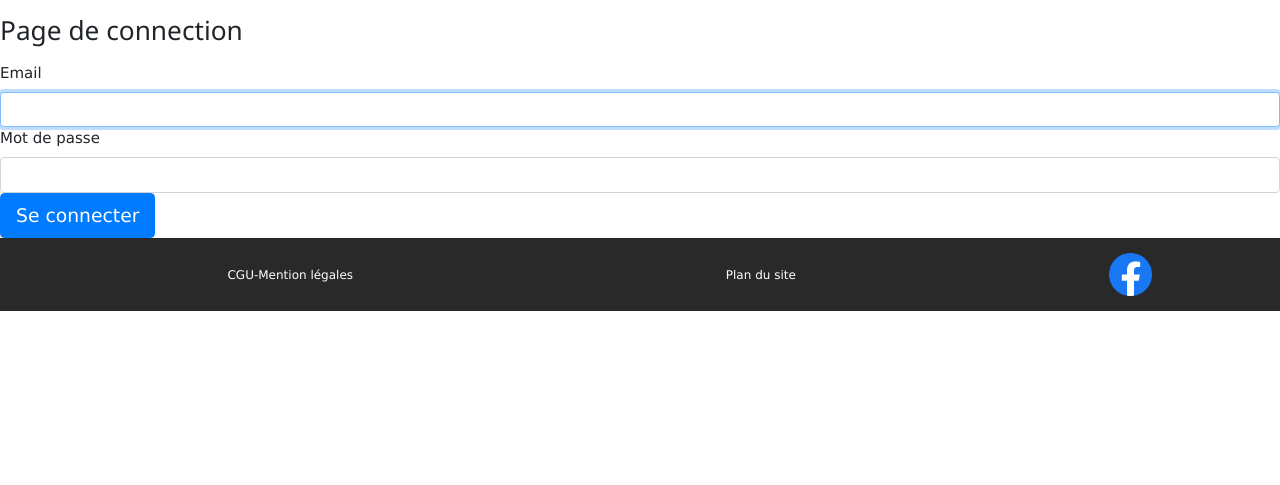
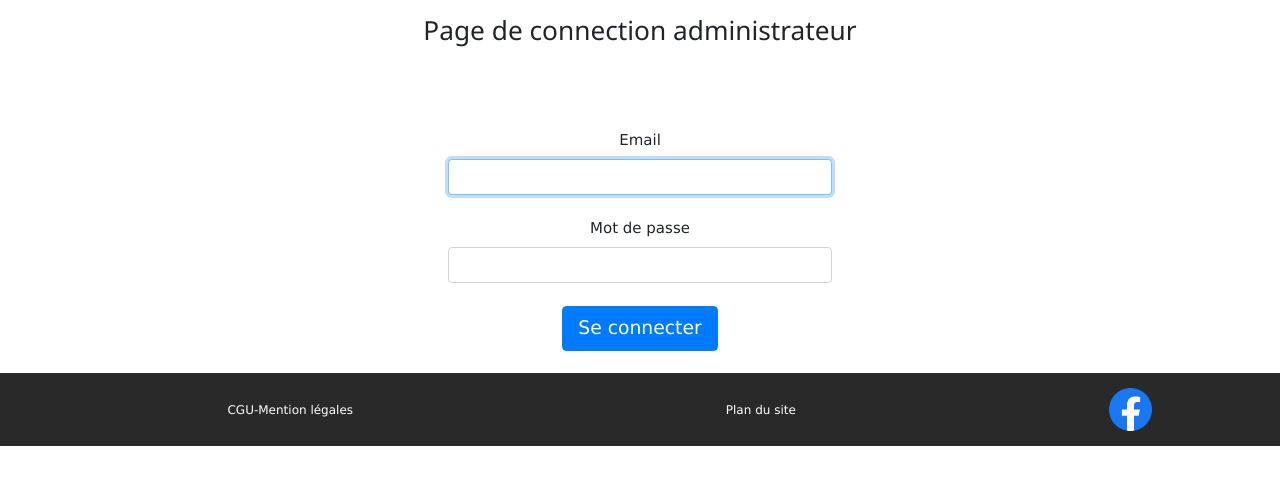
Before and after one commit to GomezGuillaume/Entreprise-Garcia, a Symfony app: template templates/security/login.html.twig in a window 1280 px wide. Shown: the part 75-560 px from the top of the page. Run offline with Twig, Linux system fonts and the light colour scheme; the template is opened without the code that fills it, so the values that code supplies are empty; some libraries are stand-ins or nearby versions.

Commit message:
modify content and form login

```diff
--- /dev/null
+++ b/public/css/login.scss
@@ -0,0 +1,4 @@
+.form{
+  width: 30%;
+  margin: 0 auto;
+}
--- a/public/css/style.scss
+++ b/public/css/style.scss
@@ -3,7 +3,7 @@
 @import "travaux";
 @import "realisations";
 @import "contact";
-
+@import "login";
 * {
   margin: 0;
 }
--- a/public/style.css
+++ b/public/style.css
@@ -169,6 +169,11 @@ a:hover {
   padding-bottom: 3%;
 }
 
+.form {
+  width: 30%;
+  margin: 0 auto;
+}
+
 * {
   margin: 0;
 }
--- a/templates/security/login.html.twig
+++ b/templates/security/login.html.twig
@@ -3,6 +3,10 @@
 
 
 {% block content %}
+
+    <h1 class="h3 mb-3 font-weight-normal text-center">Page de connection administrateur</h1>
+
+    <div class="form text-center pt-5">
     <form method="post">
         {% if error %}
             <div class="alert alert-danger">{{ error.messageKey|trans(error.messageData, 'security') }}</div>
@@ -10,16 +14,20 @@
 
         {% if app.user %}
             <div class="mb-3">
-            You are logged in as {{ app.user.username }}, <a href="{{ path('app_logout') }}">Logout</a>
+                You are logged in as {{ app.user.username }}, <a href="{{ path('app_logout') }}">Se déconnecter</a>
             </div>
         {% endif %}
 
-    <h1 class="h3 mb-3 font-weight-normal">Page de connection</h1>
+        <div class="pt-4">
         <label for="inputEmail">Email</label>
-    <input type="email" value="{{ last_username }}" name="email" id="inputEmail" class="form-control" required autofocus>
+        <input type="email"
+               value="{{ last_username }}" name="email" id="inputEmail" class="form-control" required autofocus>
+        </div>
 
+        <div class="pt-4">
         <label for="inputPassword">Mot de passe</label>
         <input type="password" name="password" id="inputPassword" class="form-control" required>
+        </div>
 
         <input type="hidden" name="_csrf_token"
                value="{{ csrf_token('authenticate') }}">
@@ -35,8 +43,11 @@
         </div>
     #}
 
-    <button class="btn btn-lg btn-primary" type="submit">
+        <button class="btn btn-lg btn-primary mt-4 mb-4" type="submit">
             Se connecter
         </button>
     </form>
+    </div>
+
+
 {% endblock content%}
```
Also changed, not shown: src/Controller/LoginFormController.php (+5 -3 lines), 1 other file. Lines whose indentation alone changed are shown as unchanged.
